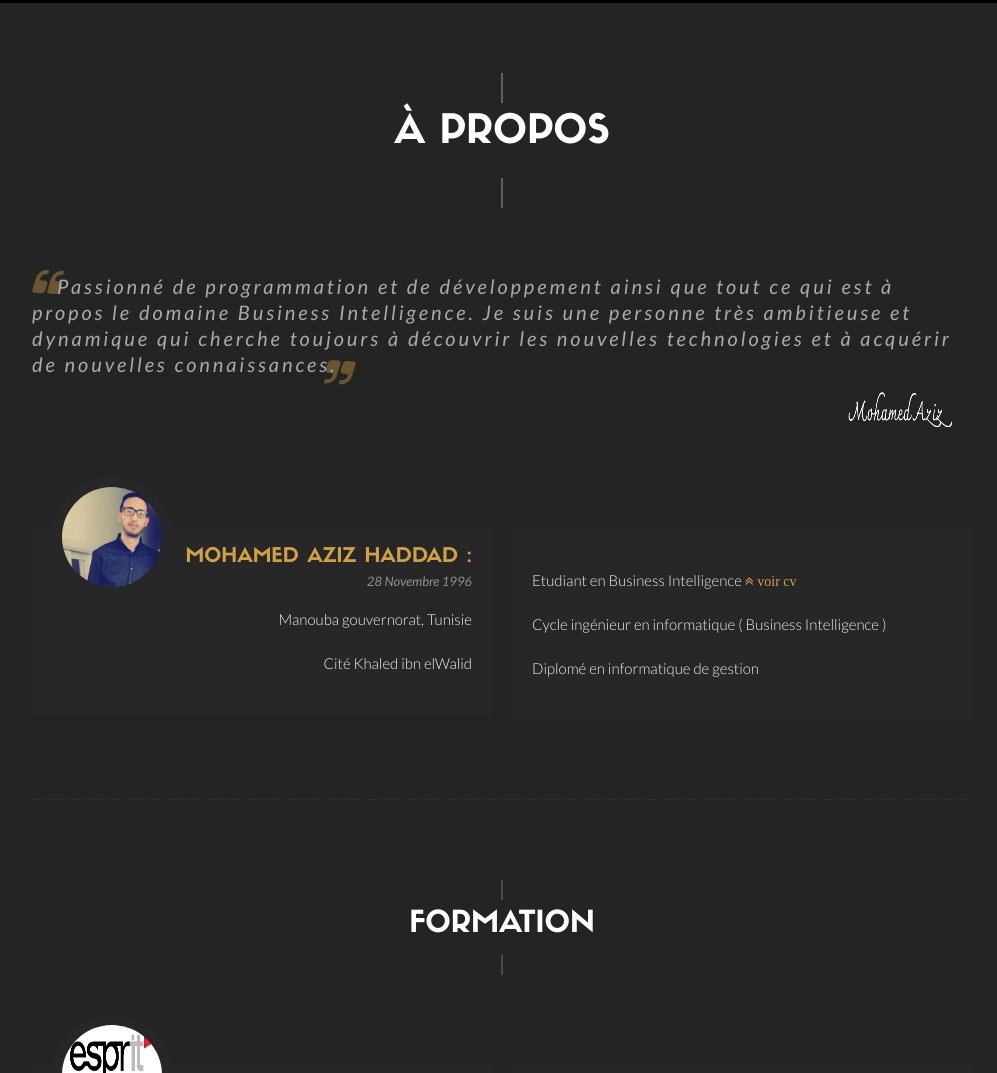
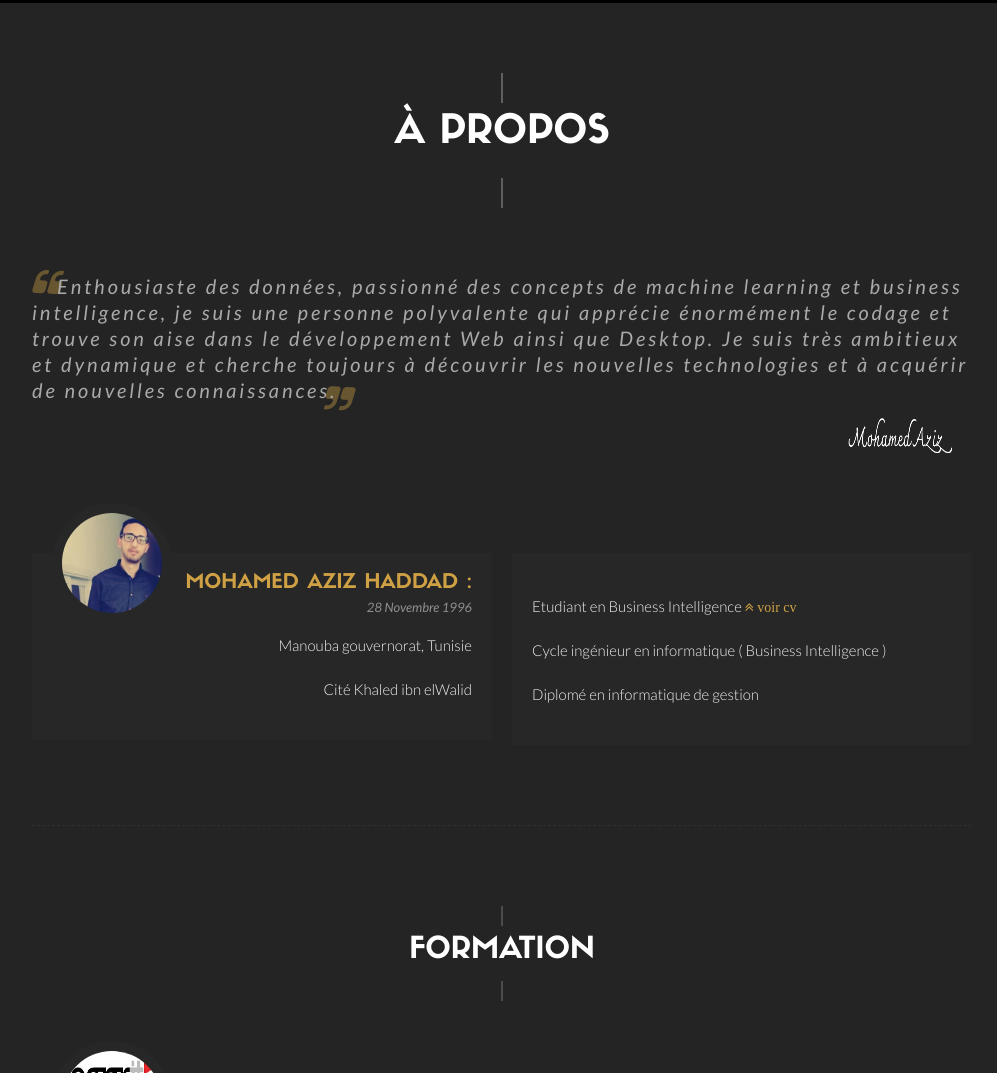
Before and after one commit to MedAzizHaddad/medazizhaddad.github.io, a plain HTML site: page index.html in a window 1280 px wide. Shown: the part 800-1873 px from the top of the page, without its empty margins (138-1135 px from the left). Drawn offline with Linux system fonts and the light colour scheme; some packages are replaced by stand-ins of ours.

Commit message:
portfolio ds

```diff
--- a/index.html
+++ b/index.html
@@ -131,13 +131,8 @@
 			<div class="container">
 				<div class="sixteen columns" data-anijs="if: scroll, on: window, do: rubberBand animated, before: scrollReveal">
 					<div class="about-top">
-						<div class="biger-text"><span class="padding-left-text-top">Passionné</span>
-							 de programmation et de
-							développement ainsi que tout ce qui est à propos le
-							domaine Business Intelligence. Je suis une
-							personne très ambitieuse et dynamique qui cherche
-							toujours à découvrir les nouvelles technologies et à
-							acquérir de nouvelles connaissances.
+						<div class="biger-text"><span class="padding-left-text-top">Enthousiaste</span>
+							 des données, passionné des concepts de machine learning et business intelligence, je suis une personne polyvalente qui apprécie énormément le codage et trouve son aise dans le développement Web ainsi que Desktop. Je suis très ambitieux et dynamique et  cherche toujours à découvrir les nouvelles technologies et à acquérir de nouvelles connaissances.
 							</div>
 					</div>
 				</div>
```
